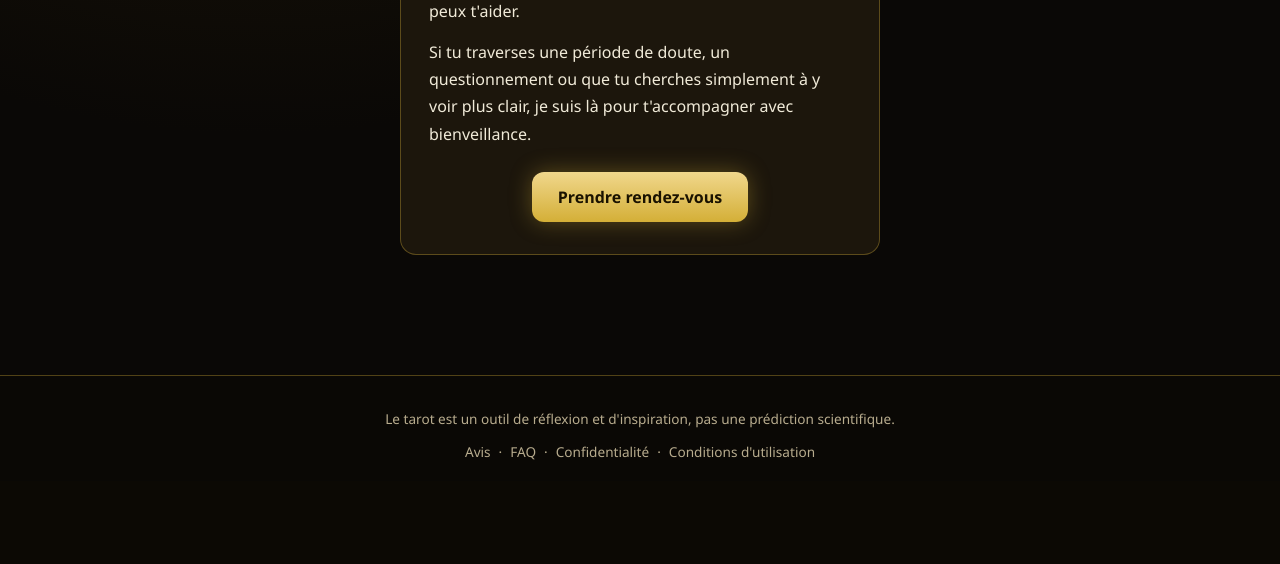
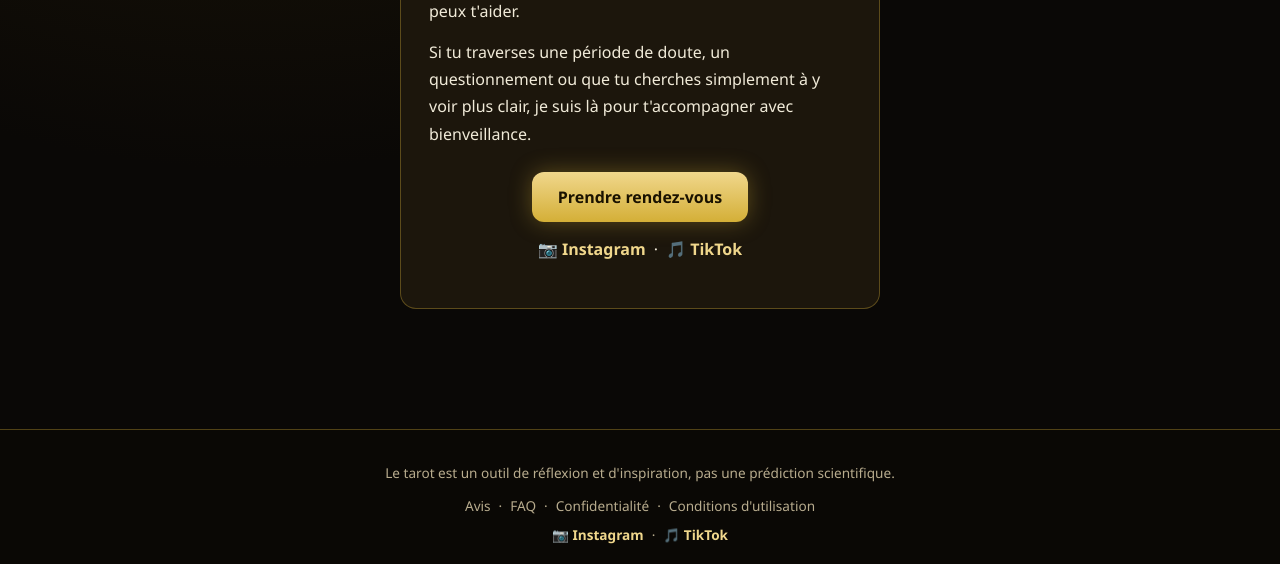
Before and after one commit to Yohannaaaaa/Tarot, a Flask app: page /hakkimda in a window 1280 px wide. Shown: the part 744-1308 px from the top of the page. Before the commit the page ends 1204 px from the top, so only its background shows below. Run offline with Flask 3, Linux system fonts and the light colour scheme.

Commit message:
Ajouter les liens Instagram et TikTok au footer et a la page A propos
Co-Authored-By: Claude Sonnet 5 <noreply@anthropic.com>
Claude-Session: https://claude.ai/code/session_01TxGACNGyWAJhhFB8qbASWz

```diff
--- a/app.py
+++ b/app.py
@@ -65,6 +65,8 @@ def is_admin():
 
 
 WHATSAPP_NUMBER = os.environ.get("WHATSAPP_NUMBER", "")
+INSTAGRAM_URL = "https://www.instagram.com/iam____svetlana/"
+TIKTOK_URL = "https://www.tiktok.com/@svetlanaquinn"
 
 CRON_SECRET = os.environ.get("CRON_SECRET", "")
 ISTANBUL_TZ = timezone(timedelta(hours=3))
@@ -707,6 +709,8 @@ def inject_globals():
         "logged_in": bool(session.get("email")),
         "current_nickname": session.get("nickname"),
         "whatsapp_link": f"https://wa.me/{WHATSAPP_NUMBER}" if WHATSAPP_NUMBER else None,
+        "instagram_url": INSTAGRAM_URL,
+        "tiktok_url": TIKTOK_URL,
         "is_admin": is_admin(),
         "canonical_url": canonical_url,
         "hreflang_fr": hreflang_fr,
--- a/static/css/style.css
+++ b/static/css/style.css
@@ -115,6 +115,12 @@ main { flex: 1; max-width: 1200px; margin: 0 auto; padding: 32px 20px 60px; widt
 }
 .footer-links { margin: 8px 0 0; display: flex; gap: 8px; justify-content: center; }
 .footer-links a { color: var(--text-dim); text-decoration: none; }
+.footer-social { margin: 10px 0 0; display: flex; gap: 8px; justify-content: center; }
+.footer-social a { color: var(--gold-soft); text-decoration: none; font-weight: 600; }
+.footer-social a:hover { color: var(--gold); }
+.about-social { margin-top: 16px; display: flex; gap: 8px; justify-content: center; }
+.about-social a { color: var(--gold-soft); text-decoration: none; font-weight: 600; }
+.about-social a:hover { color: var(--gold); }
 
 .whatsapp-float {
     position: fixed;
--- a/templates/about.html
+++ b/templates/about.html
@@ -16,6 +16,12 @@
         </div>
 
         <a class="btn btn-primary" href="{{ url_for('appointment_page') }}">{{ t.about_cta }}</a>
+
+        <p class="about-social">
+            <a href="{{ instagram_url }}" target="_blank" rel="noopener">📷 Instagram</a>
+            <span>·</span>
+            <a href="{{ tiktok_url }}" target="_blank" rel="noopener">🎵 TikTok</a>
+        </p>
     </div>
 </section>
 {% endblock %}
--- a/templates/base.html
+++ b/templates/base.html
@@ -76,6 +76,11 @@
             <span>·</span>
             <a href="{{ url_for('terms_page') }}">{{ t.footer_terms }}</a>
         </p>
+        <p class="footer-social">
+            <a href="{{ instagram_url }}" target="_blank" rel="noopener">📷 Instagram</a>
+            <span>·</span>
+            <a href="{{ tiktok_url }}" target="_blank" rel="noopener">🎵 TikTok</a>
+        </p>
     </footer>
     {% if whatsapp_link %}
     <a href="{{ whatsapp_link }}" target="_blank" rel="noopener" class="whatsapp-float" aria-label="WhatsApp">
```
